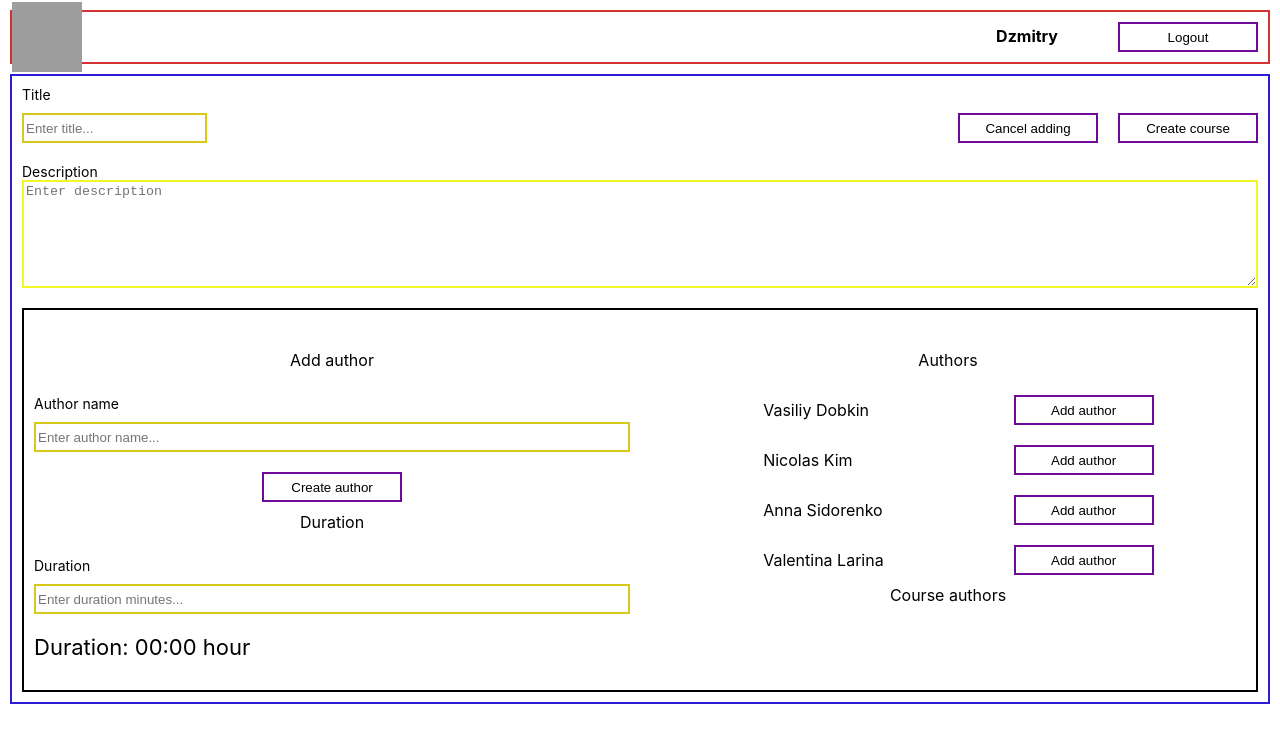
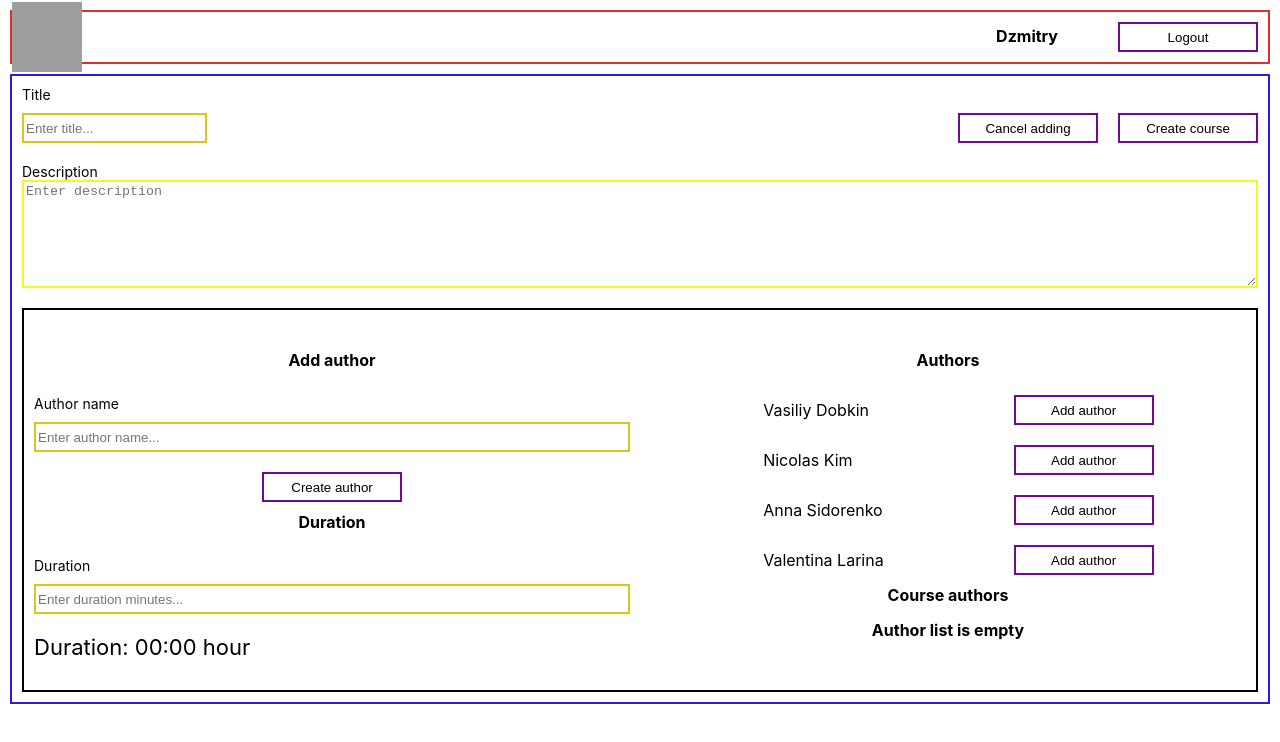
Before and after one commit to DmitryAstreiko/React-Fundamentals-10-Astreika, a React (Create React App) app in the folder courses-app/: page / in a window 1280 px wide. Both pictures are taken after typing "Sample" into the empty fields and a click on the button "Add new course". Shown: the top 742 px of the page. Built offline with nearby package versions, Linux system fonts and the light colour scheme; grey boxes are pictures that could not be loaded.

Commit message:
Completed with create/add/delete author

```diff
--- a/courses-app/src/components/CreateCourse/CreateCourse.jsx
+++ b/courses-app/src/components/CreateCourse/CreateCourse.jsx
@@ -20,6 +20,7 @@ function CreateCourse(props) {
 			</div>
 			<label className='CreateCourseLabels'>Description</label>
 			<textarea
+				minLength='2'
 				className='CreateCourseTextArea'
 				placeholder='Enter description'
 			></textarea>
--- a/courses-app/src/components/CreateCourse/components/AddAuthor/AddAuthor.jsx
+++ b/courses-app/src/components/CreateCourse/components/AddAuthor/AddAuthor.jsx
@@ -7,7 +7,9 @@ function AddAuthor(props) {
 	const [nameAuthor, setnameAuthor] = useState(null);
 	return (
 		<div className='AddAuthorMain'>
-			<label className='CreateCourseLabelsParagraph'>Add author</label>
+			<label className='CreateCourseLabelsParagraph'>
+				<b>Add author</b>
+			</label>
 			<label className='CreateCourseLabels'>Author name</label>
 			<Input placeholderText='Enter author name...' onChange={onInputText} />
 			<div style={{ textAlign: 'center' }}>
--- a/courses-app/src/components/CreateCourse/components/Authors/Authors.jsx
+++ b/courses-app/src/components/CreateCourse/components/Authors/Authors.jsx
@@ -24,7 +24,9 @@ function Authors(props) {
 				<Duration />
 			</div>
 			<div className='AuthorsListAndDelete'>
-				<label className='CreateCourseLabelsParagraph'>Authors</label>
+				<label className='CreateCourseLabelsParagraph'>
+					<b>Authors</b>
+				</label>
 				{abilityAuthors?.map((item) => (
 					<AuthorItem
 						id={item.id}
@@ -33,25 +35,74 @@ function Authors(props) {
 						onButtonPress={onAddAuthorToList}
 					/>
 				))}
-				<label className='CreateCourseLabelsParagraph'>Course authors</label>
-				{selectedAuthors?.map((item) => (
-					<AuthorItem AuthorName={item.name} ButtonName='Add author' />
-				))}
+				<label className='CreateCourseLabelsParagraph'>
+					<b>Course authors</b>
+				</label>
+				{selectedAuthors.length > 0 ? (
+					selectedAuthors?.map((item) => (
+						<AuthorItem
+							id={item.id}
+							AuthorName={item.name}
+							ButtonName='Delete author'
+							onButtonPress={onDelAuthorToList}
+						/>
+					))
+				) : (
+					<label style={{ textAlign: 'center' }}>
+						<b>Author list is empty</b>
+					</label>
+				)}
 			</div>
 		</div>
 	);
 
+	function onDelAuthorToList(id) {
+		let tempAbilityAuthors = [];
+		tempAbilityAuthors.push(...abilityAuthors);
+		let tempSelectedAuthors = [];
+		tempSelectedAuthors.push(...selectedAuthors);
+
+		var indexSelectedId = tempSelectedAuthors.findIndex(
+			(elem) => elem.id === id
+		);
+
+		if (indexSelectedId > -1) {
+			tempAbilityAuthors.push({
+				id: tempSelectedAuthors[indexSelectedId].id,
+				name: tempSelectedAuthors[indexSelectedId].name,
+			});
+
+			setAbilityAuthors(tempAbilityAuthors);
+
+			tempSelectedAuthors.splice(indexSelectedId, 1);
+
+			setSelectedAuthors(tempSelectedAuthors);
+		}
+	}
+
 	function onAddAuthorToList(id) {
+		let tempAbilityAuthors = [];
+		tempAbilityAuthors.push(...abilityAuthors);
 		let tempSelectedAuthors = [];
+		tempSelectedAuthors.push(...selectedAuthors);
 		if (allAuthors) {
 			allAuthors?.forEach((element) => {
 				var foundId = element.id.toLowerCase().indexOf(id, 0);
 				if (foundId > -1) {
 					tempSelectedAuthors.push(element);
+
+					var indexAbilityId = tempAbilityAuthors.findIndex(
+						(elem) => elem.id === id
+					);
+
+					if (indexAbilityId > -1) {
+						tempAbilityAuthors.splice(indexAbilityId, 1);
+
+						setAbilityAuthors(tempAbilityAuthors);
+					}
 				}
 			});
 		}
-
 		setSelectedAuthors(tempSelectedAuthors);
 	}
 
--- a/courses-app/src/components/CreateCourse/components/Duration/Duration.jsx
+++ b/courses-app/src/components/CreateCourse/components/Duration/Duration.jsx
@@ -7,7 +7,9 @@ function Duration() {
 	const [duration, setDuration] = useState('00:00 hour');
 	return (
 		<div className='DurationMain'>
-			<label className='CreateCourseLabelsParagraph'>Duration</label>
+			<label className='CreateCourseLabelsParagraph'>
+				<b>Duration</b>
+			</label>
 			<label className='CreateCourseLabels'>Duration</label>
 			<Input
 				placeholderText='Enter duration minutes...'
```
